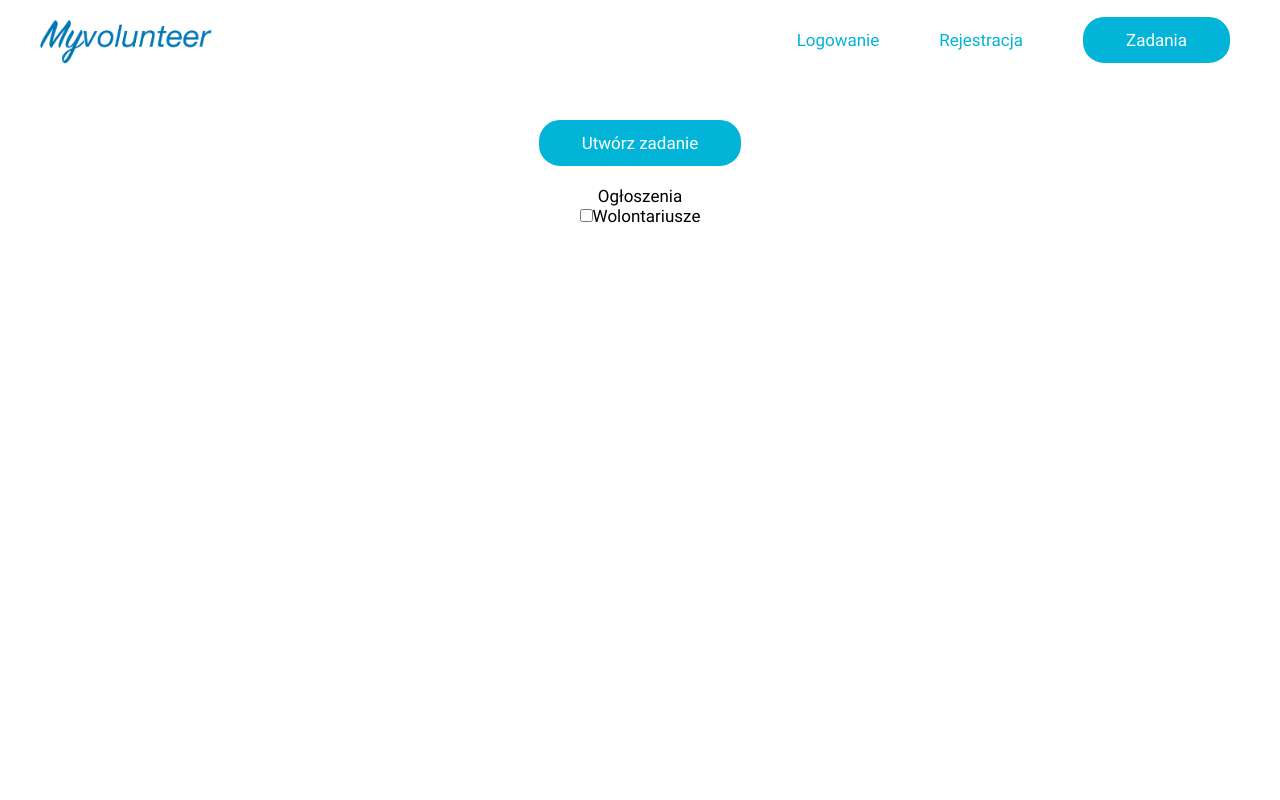
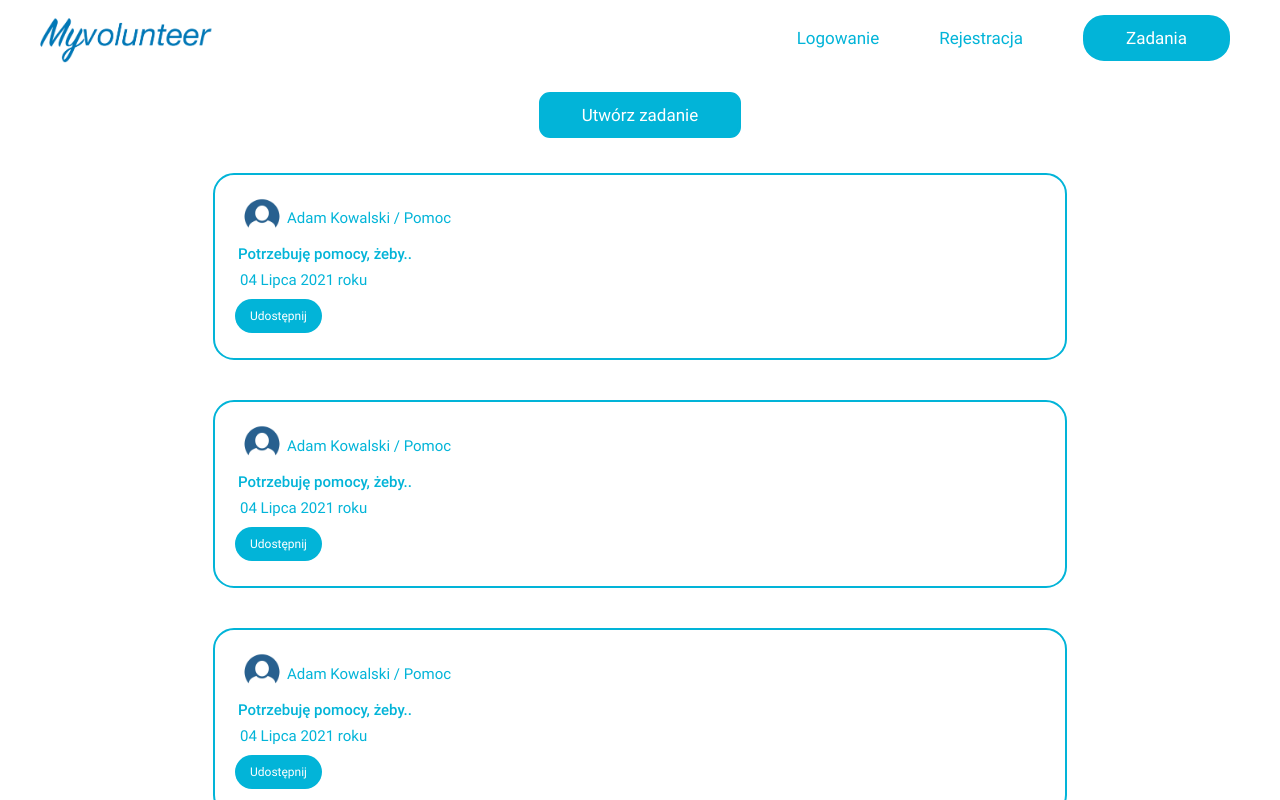
Before and after one commit to DamianKobylinski/MyVolunteer, a Nuxt app: page /tasks in a window 1280 px wide. Built offline with nearby package versions, Linux system fonts and the light colour scheme.

Commit message:
Created tasks page and task component layout, added autolint on save

```diff
--- a/components/Navbar.vue
+++ b/components/Navbar.vue
@@ -34,10 +34,10 @@ export default {
 
 <style lang="scss" scoped>
 .navbar-wrapper {
-    height: 80px;
     font-family: 'Roboto', Arial, Helvetica, sans-serif;
     font-size: 17px;
     font-weight: 400;
+    padding: 10px 0;
     display: flex;
     align-items: center;
     justify-content: space-between;
--- /dev/null
+++ b/components/Task.vue
@@ -0,0 +1,84 @@
+<template>
+  <div class="task">
+    <div class="task-user-info">
+      <div class="user-image">
+        <img width="50px" src="@/assets/img/User_default_image.png" alt="User Image">
+      </div>
+      <div class="user-name">
+        Adam Kowalski / Pomoc
+      </div>
+    </div>
+    <div class="task-content">
+      Potrzebuję pomocy, żeby..
+    </div>
+    <div class="task-bottom">
+      <div class="task-date">
+        04 Lipca 2021 roku
+      </div>
+    </div>
+    <button class="share">
+      <span>
+        Udostępnij
+      </span>
+    </button>
+  </div>
+</template>
+
+<script>
+export default {
+  name: 'Task'
+}
+</script>
+
+<style scoped lang="scss">
+.task {
+    font-size: 15px;
+    overflow: hidden;
+    display: block;
+    margin: 20px 0;
+    padding: 20px;
+    width: 70%;
+    display: flex;
+    flex-direction: column;
+    align-items: flex-start;
+    justify-content: flex-start;
+    color: $blue;
+    border: 2px $blue solid;
+    border-radius: 21px;
+    height: auto;
+    @include breakpoint(sm) {
+        width: 100%;
+    }
+    & .task-user-info {
+        display: flex;
+        flex-direction: row;
+        align-items: center;
+        padding: 2px;
+    }
+    & .task-content {
+        font-weight: 500;
+        padding: 3px;
+        line-height: 120%;
+    }
+    & .task-bottom {
+        padding: 5px;
+    }
+    & .share {
+        background-color: $blue;
+        color: #fff;
+        border-radius: 21px;
+        padding: 10px 15px;
+        border: none;
+        font-family: 'Roboto', Arial, Helvetica, sans-serif;
+        font-size: 12px;
+        font-weight: 400;
+        transition: all ease-in-out 0.3s;
+        margin: 5px 0;
+        cursor: pointer;
+        transition: all ease-in 0.3s;
+        &:hover {
+            opacity: 0.8;
+        }
+    }
+}
+</style>
--- a/nuxt.config.js
+++ b/nuxt.config.js
@@ -37,6 +37,9 @@ export default {
     // https://go.nuxtjs.dev/eslint
     '@nuxtjs/eslint-module'
   ],
+  eslint: {
+    fix: true
+  },
 
   // Modules: https://go.nuxtjs.dev/config-modules
   modules: [
--- a/pages/tasks.vue
+++ b/pages/tasks.vue
@@ -3,23 +3,23 @@
     <button class="make-task">
       <span>Utwórz zadanie</span>
     </button>
-    <div class="switch-tasks">
-      <span class="switch-header">Ogłoszenia</span>
-      <div class="switcher">
-        <input class="switch-checkbox" type="checkbox">
-        <label class="switch-label" for=""><span class="switch-button-label-span">Wolontariusze</span></label>
-      </div>
-    </div>
-    <div class="tasks-wrapper">
-      <div class="tasks">
-        <div class="task" />
-      </div>
+    <div class="tasks">
+      <Task />
+      <Task />
+      <Task />
+      <Task />
+      <Task />
     </div>
   </div>
 </template>
 
 <script>
+import Task from '@/components/Task.vue'
+
 export default {
+  components: {
+    Task
+  },
   head () {
     return {
       title: 'My Volunteer | Zadania'
@@ -36,17 +36,16 @@ export default {
     width: 100%;
     display: flex;
     align-items: center;
-    justify-content: center;
     flex-direction: column;
-    padding: 40px 10px;
+    padding: 0 10px;
     & .make-task {
         background-color: $blue;
         color: #fff;
         border: none;
         border: solid 3px $blue;
-        border-radius: 21px;
+        border-radius: 11px;
         padding: 10px 40px;
-        margin: 0 30px;
+        margin: 15px 0;
         font-family: 'Roboto', Arial, Helvetica, sans-serif;
         font-size: 17px;
         font-weight: 400;
@@ -59,13 +58,14 @@ export default {
             color: $blue;
         }
     }
-    & .switch-tasks {
-        display: flex;
-        align-content: center;
-        justify-content: center;
-        flex-direction: column;
-        text-align: center;
-        margin-top: 20px;
+    & .tasks {
+      min-height: 100%;
+      width: 100%;
+      padding: 0 20px;
+      display: flex;
+      align-items: center;
+      flex-direction: column;
+      overflow-x: hidden;
     }
 }
 </style>
```
Also changed, not shown: assets/img/User_default_image.png (added).
